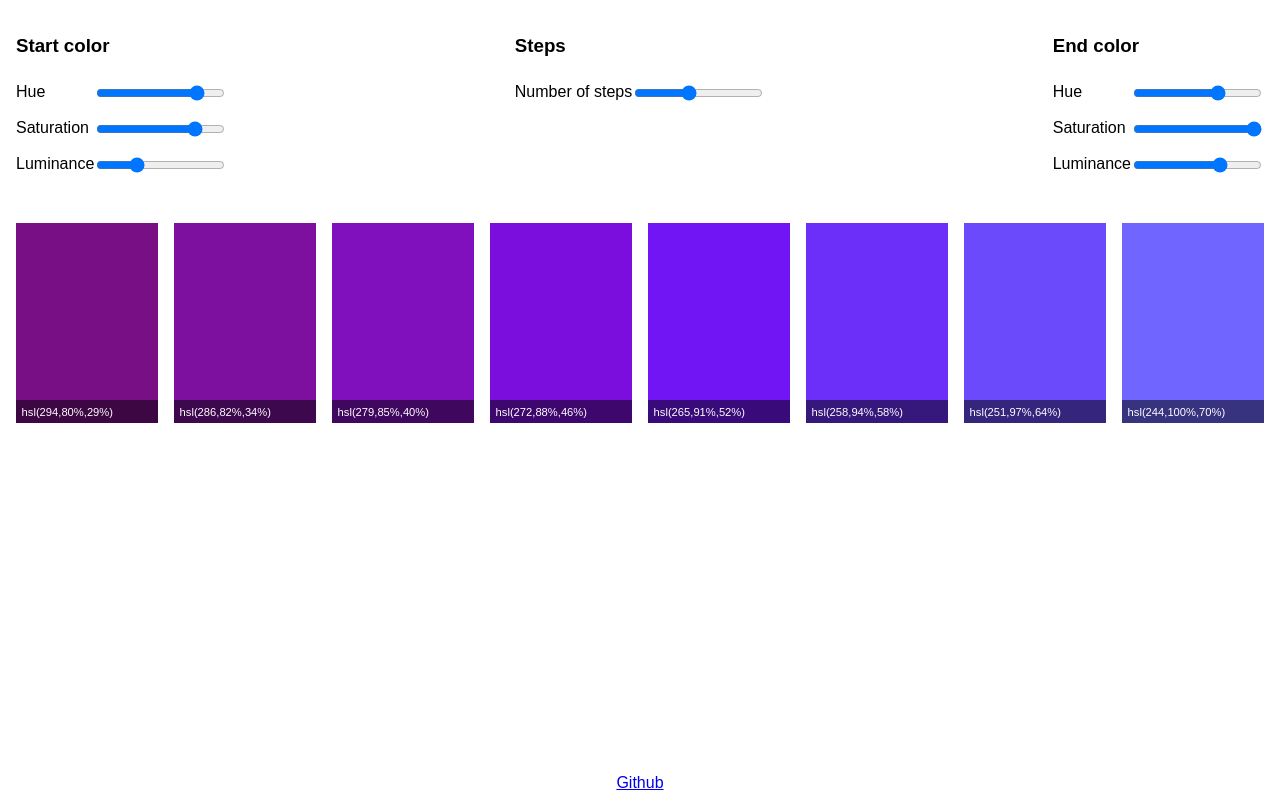
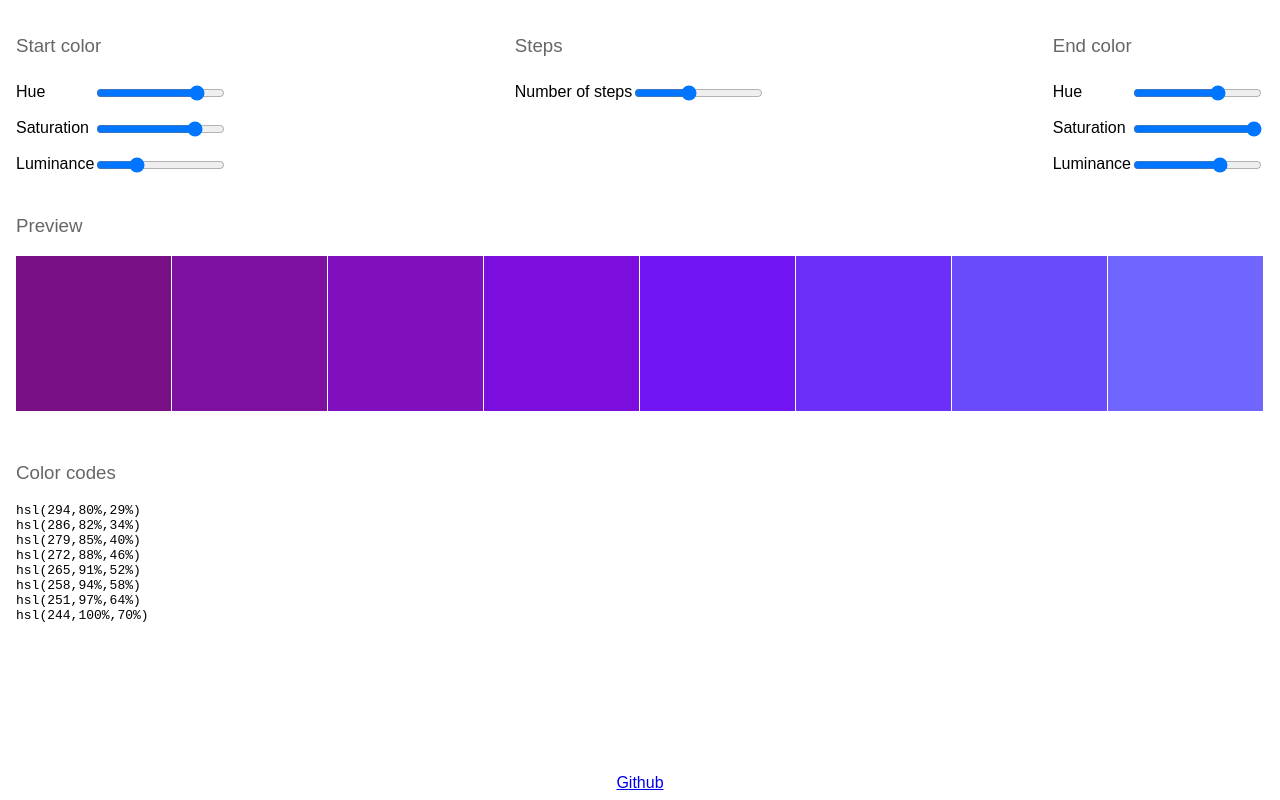
Before and after one commit to renanlecaro/colorscalegenerator, a plain HTML site: page index.html in a window 1280 px wide. Drawn offline with Linux system fonts and the light colour scheme.

Commit message:
Nicer look

```diff
--- a/index.html
+++ b/index.html
@@ -31,7 +31,10 @@
 <label>Luminance <input type="range" value="70" id="l1" min="0" max="100"></label>
 </div>
 </form>
+<h3>Preview</h3>
 <div id="result"></div>
+<h3>Color codes</h3>
+<pre id="code"></pre>
 <footer>
 <a href="https://github.com/renanlecaro/colorscalegenerator">Github</a>
 </footer>
@@ -86,19 +89,23 @@ function rerender(){
         steps=val('steps');
 
   const parts=[];
+  const colors=[];
   for(var i=0; i<steps; i++){
 
     const progression=i/(steps-1)
     const smooth = (a, b) => Math.floor((b - a) * progression + a);
 
     const color= `hsl(${smooth(h0, h1)},${smooth(s0, s1)}%,${smooth(l0, l1)}%)`;
+    colors.push(color);
 
     const html=`
-<div style="background:${color};"><span>${color}</span></div>
+<div style="background:${color};"></div>
       `;
     parts.push(html);
   }
+
   bi('result').innerHTML=parts.join(' ')
+  bi('code').innerHTML=colors.join('\n')
   saveVals()
 }
 
@@ -138,31 +145,30 @@ bi('parameters').addEventListener('input',askForRerender,true)
     justify-content: space-between;
     margin: 0;
   }
+  h3{
+    color: #666;
+    font-weight: normal;
+  }
 
   #result{
   display: flex;
   overflow: hidden;
   flex-wrap: wrap;
-  margin:0 -0.5em;
+  padding-bottom:2em;
   }
   #result>div{
-    height: 200px;
-    margin:0.5em;
+    margin-right:1px;
     flex-grow: 1;
     flex-shrink: 1;
     position: relative;
   }
+  #result>div::after{
+    content:"";
+    width:100%;
+    padding-bottom: 100%;
+    display: block;
+  }
 
-  #result>div>span{
-    font-size:70%;
-    position: absolute;
-    left: 0;
-    right: 0;
-    bottom: 0;
-    background: rgba(0,0,0,0.5);
-    color: white;
-    padding: 0.5em;
-  }
   #parameters{
     display: flex;
     justify-content: space-between;
@@ -175,9 +181,7 @@ bi('parameters').addEventListener('input',askForRerender,true)
     padding: 0.5em;
   }
   @media(max-width: 800px){
-    #result>div>span{
-      display: none;
-    }
+
     footer{
       position: initial;
     }
```
